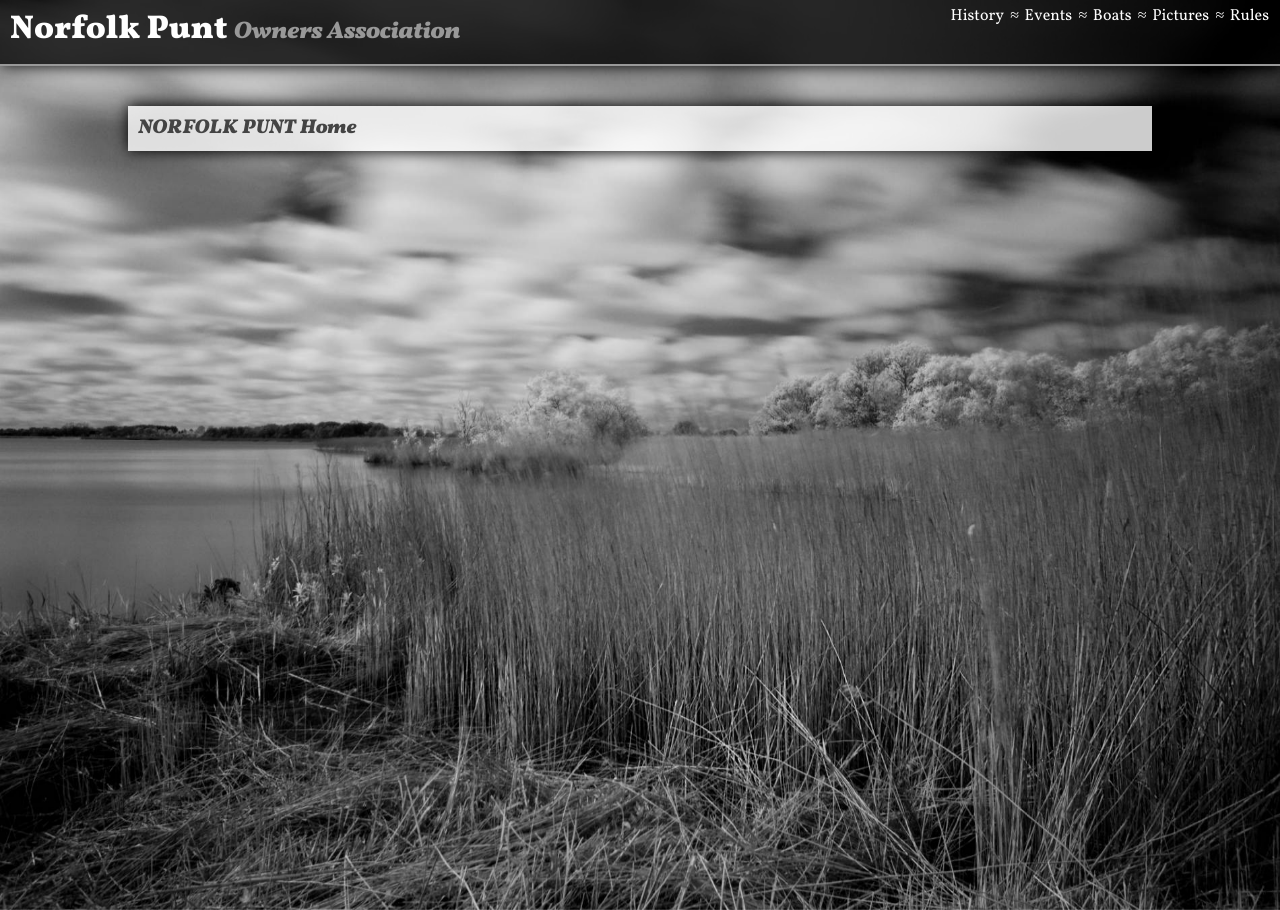
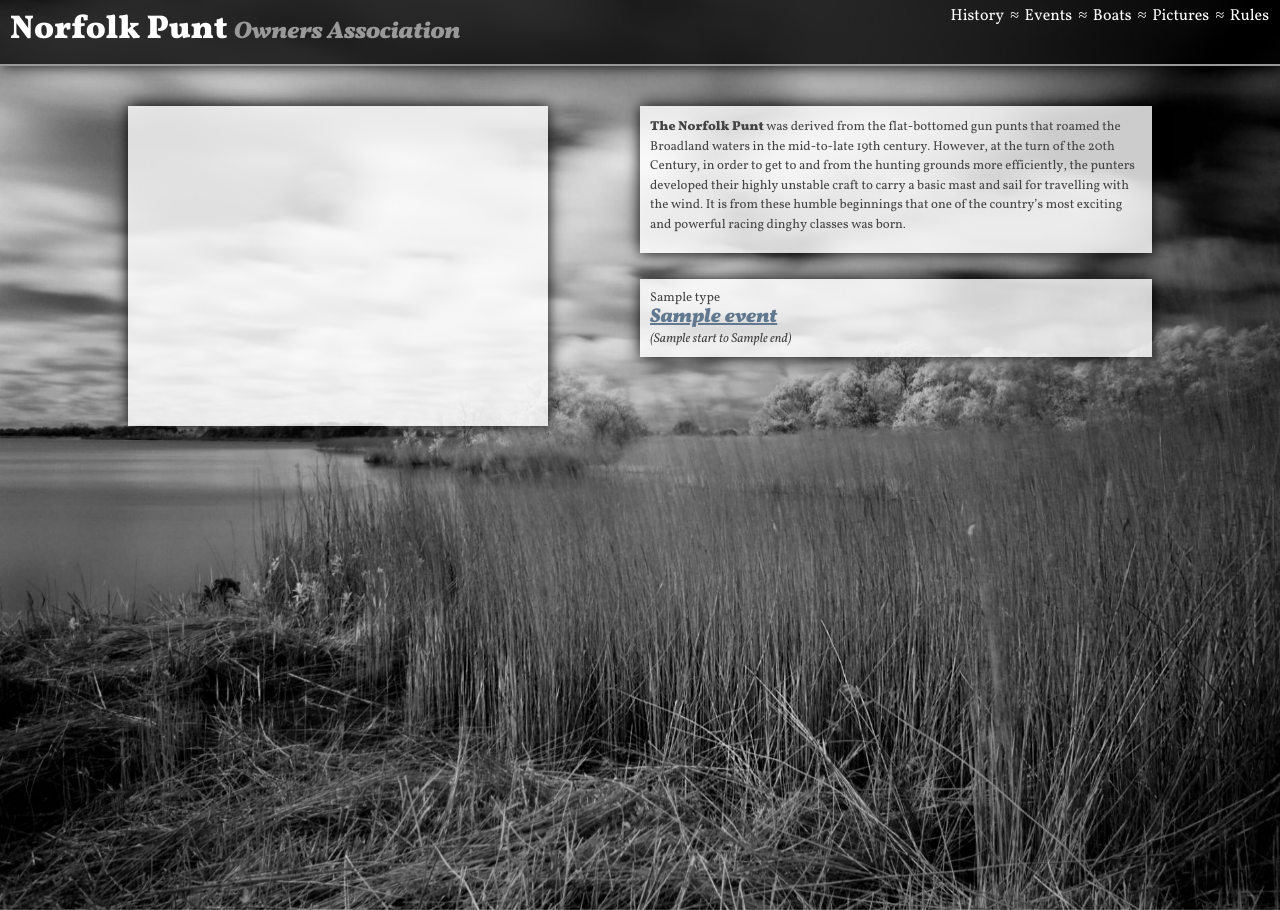
Before and after one commit to marxian/NorfolkPunt-old, a Django app: template src/NorfolkPunt/templates/puntsite/home.html in a window 1280 px wide. Run offline with Django 3.2, Linux system fonts and the light colour scheme; the template is opened without the code that fills it: most values are stand-ins (such as "Sample title", 1, 10 or a date in 2020); parts of the project's set-up code (start-up, migrations or seed data) failed here and were passed over.

Commit message:
Moving forward with the front page

```diff
--- a/src/NorfolkPunt/site-media/css/main.css
+++ b/src/NorfolkPunt/site-media/css/main.css
@@ -300,7 +300,19 @@ line-height:1;
 	padding: 20px;
 }
 
+/* Home Page */
+body.home #pictures {
+  float:left;
+}
 
+body.home div.right {
+  float: right;
+  max-width: 50%;
+}
+
+body.home div.right section {
+  margin-bottom: 2em;
+}
 
 /* Boat Listing */
 
--- a/src/NorfolkPunt/templates/base.html
+++ b/src/NorfolkPunt/templates/base.html
@@ -8,7 +8,7 @@
 	{% block styles %}
 	{% endblock styles %}
 </head>
-<body>
+<body class="{% block bodyclass %}{% endblock bodyclass %}">
 
 	<img src="/site_media/images/bg/bw-broad.jpg" class="bg" alt="Wide blue skies, soft water.">
 
--- a/src/NorfolkPunt/templates/puntsite/home.html
+++ b/src/NorfolkPunt/templates/puntsite/home.html
@@ -1,12 +1,45 @@
 {% extends "base.html" %}
 
 {% block title %}Norfolk Punts : Home{% endblock %}
+{% block bodyclass %}home{% endblock %}
+{% block content %}
+<div class="right">
+    <section id="about">
+        <p><strong>The Norfolk Punt</strong> was derived from the flat-bottomed gun punts that roamed the Broadland waters in the mid-to-late 19th century. However, at the turn of the 20th Century, in order to get to and from the hunting grounds more efficiently, the punters developed their highly unstable craft to carry a basic mast and sail for travelling with the wind. It is from these humble beginnings that one of the country’s most exciting and powerful racing dinghy classes was born.</p>
+    </section>
 
-{% block content %}
-<section id="home">
-<h2>NORFOLK PUNT Home</h2>
+    <section id="events">
+
+        <span class="type {{event.type|slugify}}">{{event.type}}</span>
+	    	<h2><a href="{{ event.get_absolute_url }}">
+			  {{ event.name }}
+			</a></h2>
+			<em>({{event.start}}{% if event.end %} to {{event.end}}{% endif %})</em>
+
+    </section>
+</div>
+
+<section id="picture">
+    {% with slides|first as slide1 %}
+    <div id="slideshow" style="height:300px;width:400px;background-image: url({{slide1.get_slideshow_url}})" >
+    </div>
+    {% endwith %}
+</section>
+{% endblock content %}
+{% block scripts %}
+	<script type="text/javascript" src="/site_media/js/jquery.cross-slide.min.js"></script>
+	<script>
+
+    $('#slideshow').crossSlide({
+        sleep: 3,
+        fade: 1
+      }, [
+        {% for o in slides %}
+            { src: '{{o.get_slideshow_url}}',
+              href: '{{o.get_absolute_url}}'}{% if not forloop.last %},{% endif %}
+        {% endfor %}
+      ]);
 
 
-</section>
-
-{% endblock content %}
+	</script>
+{% endblock scripts %}
```
Also changed, not shown: src/NorfolkPunt/puntsite/views.py (+11 -1 lines), src/NorfolkPunt/site-media/js/jquery.cross-slide.min.js (added), src/sqlite.db.
